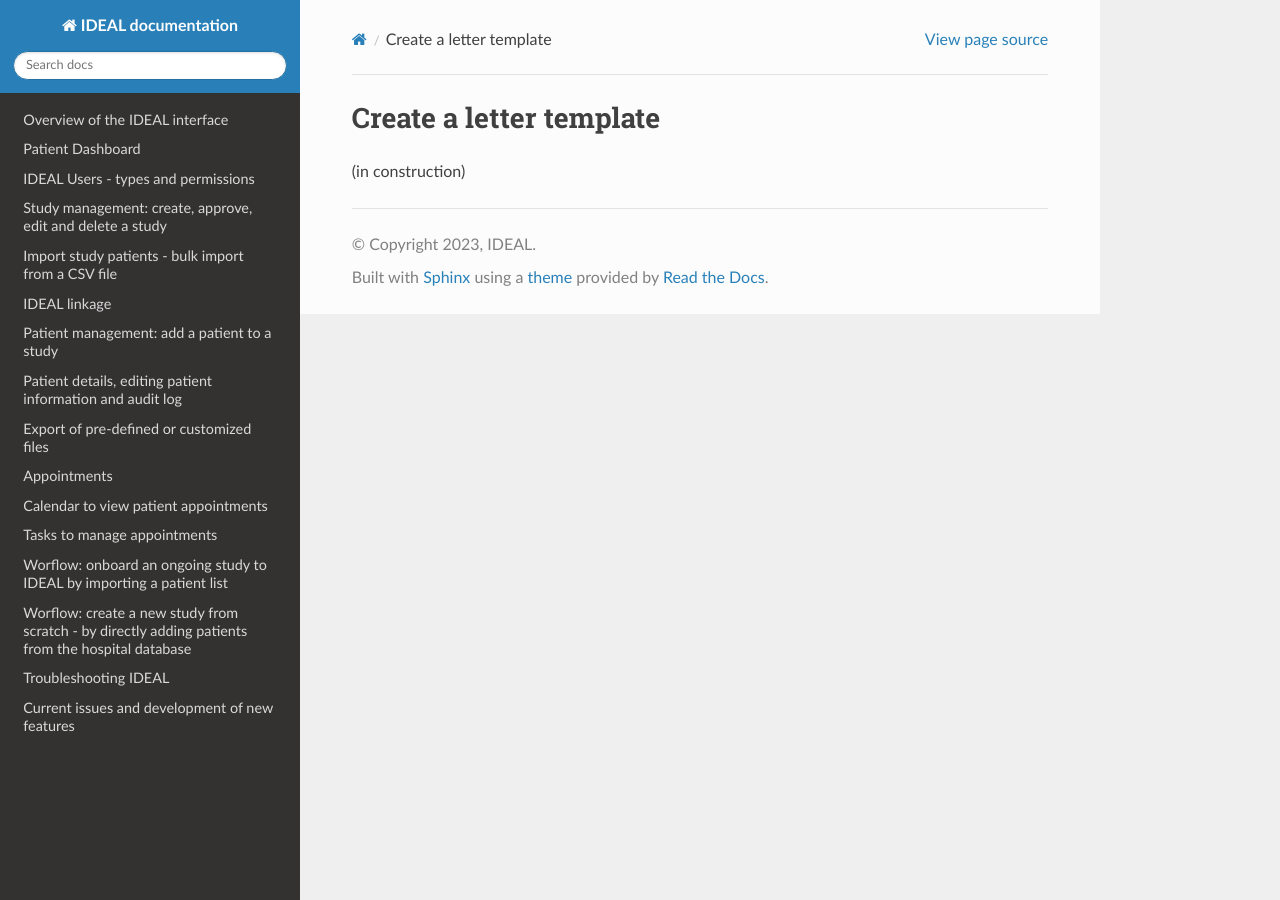
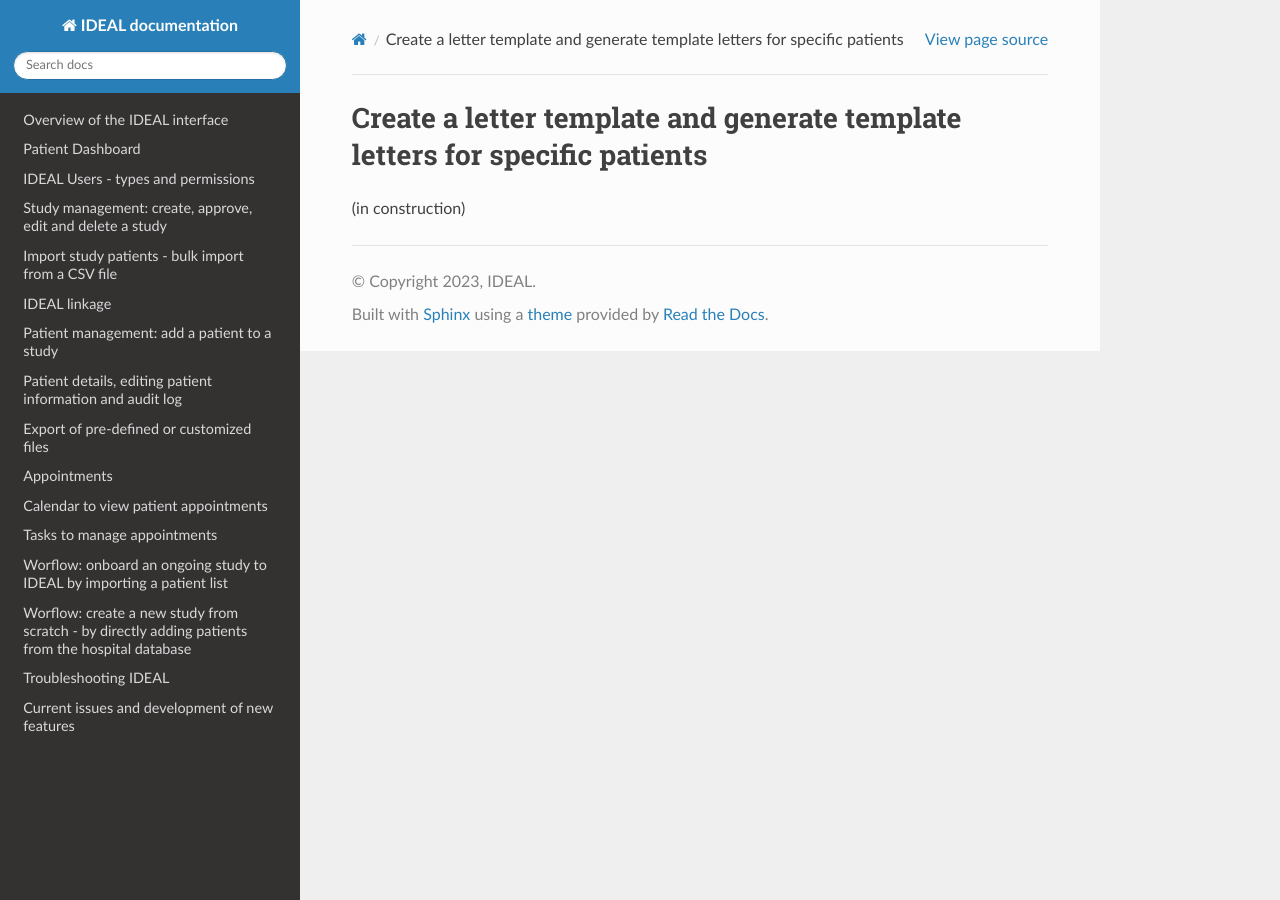
Before and after one commit to Nynuphar/IDEAL-doc, a Sphinx documentation site: the page built from docs/source/letter.rst, in a window 1280 px wide. Built offline with Sphinx 7.4.7 and the Read the Docs theme 3.1.0, drawn with Linux system fonts in a browser that asks for light colours.

Commit message:
Update letter.rst

```diff
--- a/docs/source/letter.rst
+++ b/docs/source/letter.rst
@@ -1,6 +1,6 @@
 .. _LetterRef:
 
-Create a letter template
-##########################
+Create a letter template and generate template letters for specific patients
+########################################################################################################
 
 (in construction)
```
